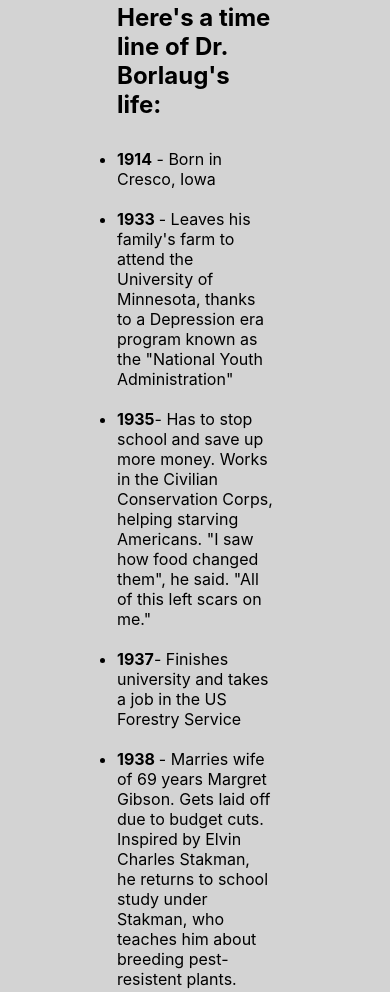
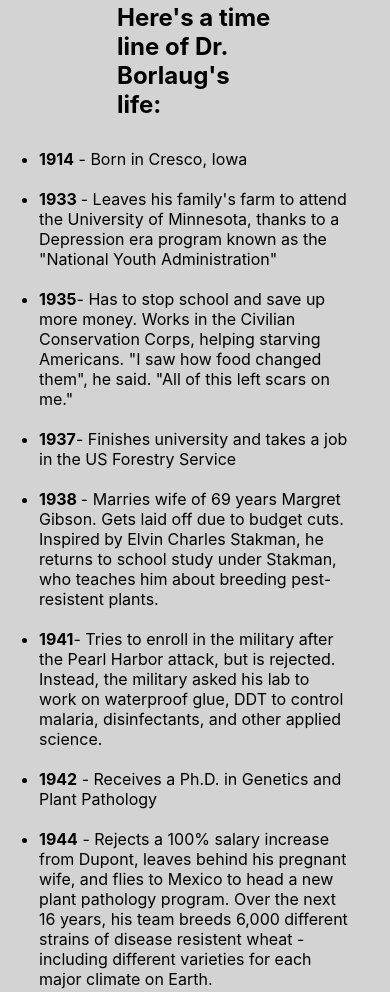
Before and after one commit to pksj/Free_Code_Camp_Courses, a plain HTML site: page Front End/Tribute Page/index.html in a window 390 px wide. Shown: the part 533-1525 px from the top of the page. Drawn offline with Linux system fonts and the light colour scheme.

Commit message:
Update styles.css

```diff
--- a/Front End/Tribute Page/styles.css
+++ b/Front End/Tribute Page/styles.css
@@ -32,3 +32,9 @@ li {
   margin-right: auto;
   max-width: 100%;
 }
+
+@media (max-width: 720px){
+  ul{
+    margin: 0 10%;
+  }
+}
```
